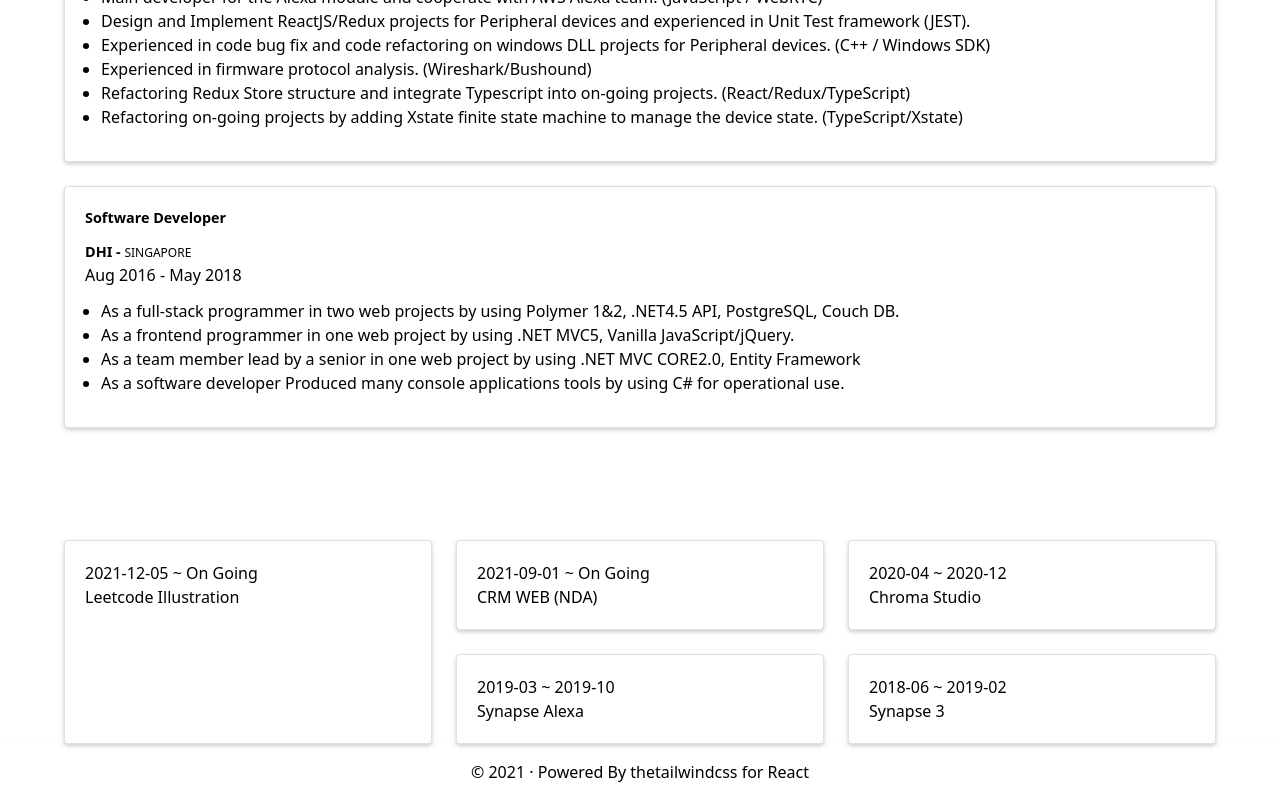
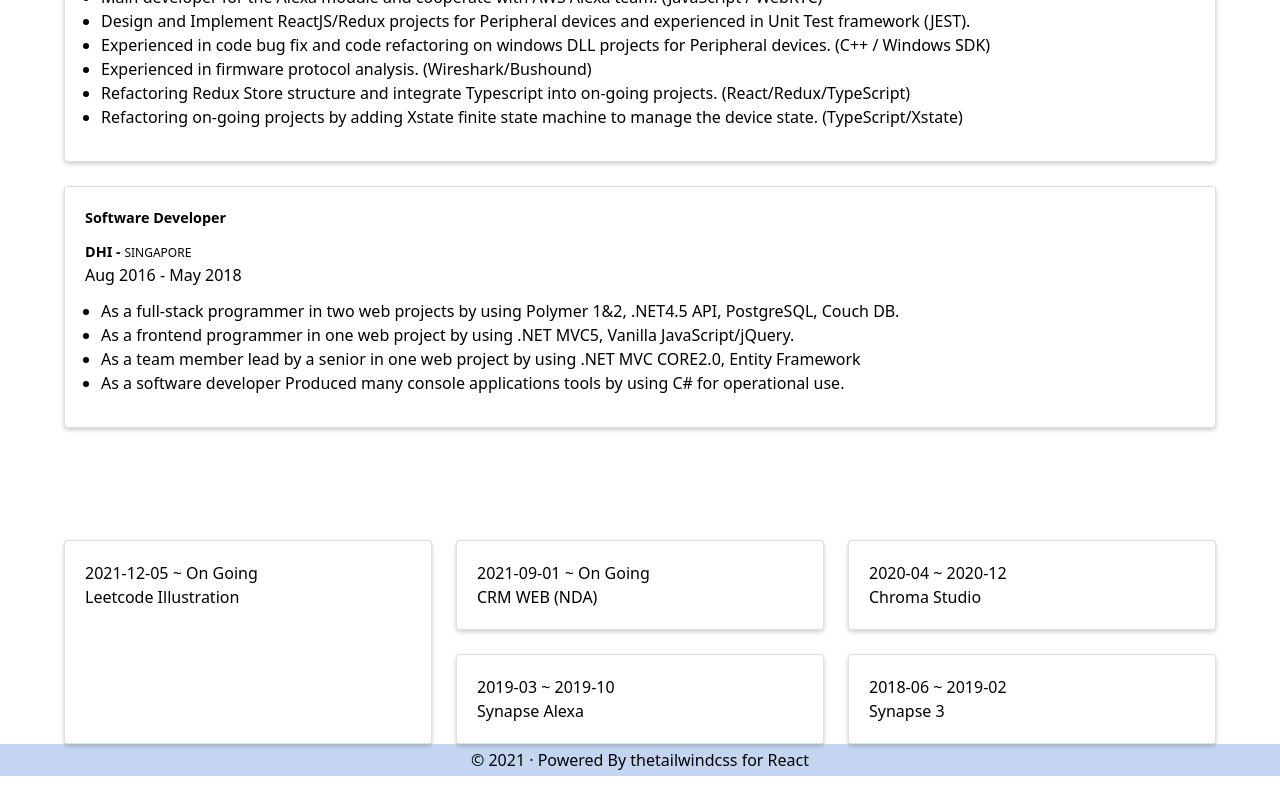
Before and after one commit to ljx213101212/ljx213101212.github.io, a React (Vite) app in the folder hello-jixiang/: page /about in a window 1280 px wide. Shown: the part 1442-2242 px from the top of the page. After the commit the page ends 2218 px from the top, so only its background shows below. Built offline with nearby package versions, Linux system fonts and the light colour scheme.

Commit message:
minor decoration on footer

```diff
--- a/hello-jixiang/src/components/FirstImpression.tsx
+++ b/hello-jixiang/src/components/FirstImpression.tsx
@@ -3,6 +3,7 @@ import React, { useContext } from 'react';
 import styled from 'styled-components';
 import infiniteSVG from 'assets/icons/infinite.svg';
 import SquareDecorator from 'components/libs/SquareDecorator';
+import { PRIMARY_COLOR_HEX } from 'constants';
 
 const FirstImpression = () => {
   const appThemeContext = useContext(AppThemeContext);
@@ -15,11 +16,11 @@ const FirstImpression = () => {
       </div>
 
       <SquareDecorationWrapper className="hidden lg:block" top={'0px'} right={'0px'}>
-        <SquareDecorator row={5} col={5} colorStart={'89abe3'} colorEnd={'ffffff'}></SquareDecorator>
+        <SquareDecorator row={5} col={5} colorStart={PRIMARY_COLOR_HEX} colorEnd={'ffffff'}></SquareDecorator>
       </SquareDecorationWrapper>
 
       <SquareDecorationWrapper className="hidden lg:block" bottom={'0px'} left={'0px'}>
-        <SquareDecorator row={5} col={5} colorStart={'ffffff'} colorEnd={'89abe3'}></SquareDecorator>
+        <SquareDecorator row={5} col={5} colorStart={'ffffff'} colorEnd={PRIMARY_COLOR_HEX}></SquareDecorator>
       </SquareDecorationWrapper>
     </FirstImpressionContainer>
   );
--- a/hello-jixiang/src/components/Footer.tsx
+++ b/hello-jixiang/src/components/Footer.tsx
@@ -1,14 +1,16 @@
 import React, { useEffect, useState } from 'react';
 import { getCurrentYear } from 'utils/math';
 import { RouteComponentProps, withRouter } from 'react-router-dom';
-
+import styled from 'styled-components';
+import { hex2rgba } from 'utils/math';
+import { PRIMARY_COLOR_HEX } from 'constants';
 interface FooterProps {
   isStickyBottom: boolean;
 }
 
 const Footer = ({ isStickyBottom }: FooterProps) => {
   return (
-    <div className={`bg-white shadow py-4 text-center w-full ${isStickyBottom ? 'fixed bottom-0' : ''}`}>
+    <FooterContainer className={`bg-white shadow py-1 text-center w-full ${isStickyBottom ? 'fixed bottom-0' : ''}`}>
       <footer>
         <p className="powered-by">
           © {getCurrentYear()} · Powered By the
@@ -21,8 +23,12 @@ const Footer = ({ isStickyBottom }: FooterProps) => {
           </a>
         </p>
       </footer>
-    </div>
+    </FooterContainer>
   );
 };
 
 export default Footer;
+
+const FooterContainer = styled.div`
+  background-color: ${hex2rgba(`#${PRIMARY_COLOR_HEX}`, 0.5)};
+`;
--- a/hello-jixiang/src/constants.ts
+++ b/hello-jixiang/src/constants.ts
@@ -1,6 +1,8 @@
 export const EVENTS = {
   ROUTER_LOCATION_CHANGED: 'router-location-changed',
 };
+
+export const PRIMARY_COLOR_HEX = '89abe3';
 
 //Header
 export const headerData = {
```
